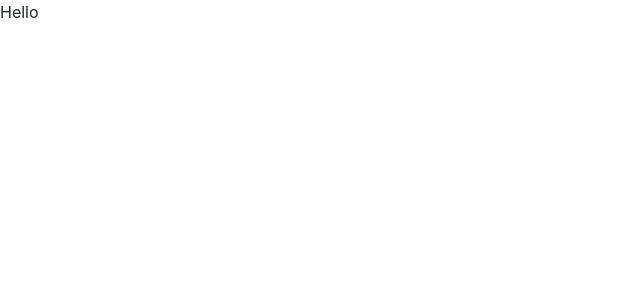
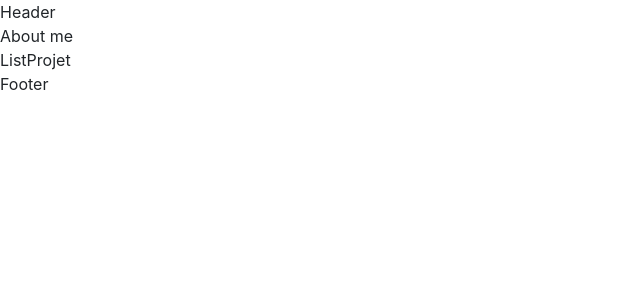
Before and after one commit to clrko/cp4-portfolio-front, a React (Create React App) app: page / in a window 1280 px wide. Shown: the top 300 px of the page, without its empty margins (0-640 px from the left). Built offline with nearby package versions, Linux system fonts and the light colour scheme.

Commit message:
Set up react router

```diff
--- a/package.json
+++ b/package.json
@@ -10,6 +10,7 @@
     "react": "^16.13.1",
     "react-bootstrap": "^1.3.0",
     "react-dom": "^16.13.1",
+    "react-router-dom": "^5.2.0",
     "react-scripts": "3.4.1"
   },
   "scripts": {
--- a/src/App.js
+++ b/src/App.js
@@ -1,8 +1,12 @@
 import React from 'react'
+import { Route, Switch } from 'react-router-dom'
+import LandingPage from './components/pages/LandingPage'
 
 const App = () => {
   return (
-    <div>Hello</div>
+    <Switch>
+      <Route exact path='/' component={LandingPage} />
+    </Switch>
   )
 }
 
--- /dev/null
+++ b/src/components/pages/LandingPage.js
@@ -0,0 +1,14 @@
+import React from 'react'
+
+const LandingPage = () => {
+  return (
+    <div>
+      <div>Header</div>
+      <div>About me</div>
+      <div>ListProjet</div>
+      <div>Footer</div>
+    </div>
+  )
+}
+
+export default LandingPage
--- a/src/index.js
+++ b/src/index.js
@@ -1,5 +1,6 @@
 import React from 'react'
 import ReactDOM from 'react-dom'
+import { BrowserRouter } from 'react-router-dom'
 import 'bootstrap/dist/css/bootstrap.min.css'
 import './index.css'
 import App from './App'
@@ -7,7 +8,9 @@ import * as serviceWorker from './serviceWorker'
 
 ReactDOM.render(
   <React.StrictMode>
-    <App />
+    <BrowserRouter>
+      <App />
+    </BrowserRouter>
   </React.StrictMode>,
   document.getElementById('root')
 )
```
Also changed, not shown: 1 other file (tests, documents, lock files or other folders).
